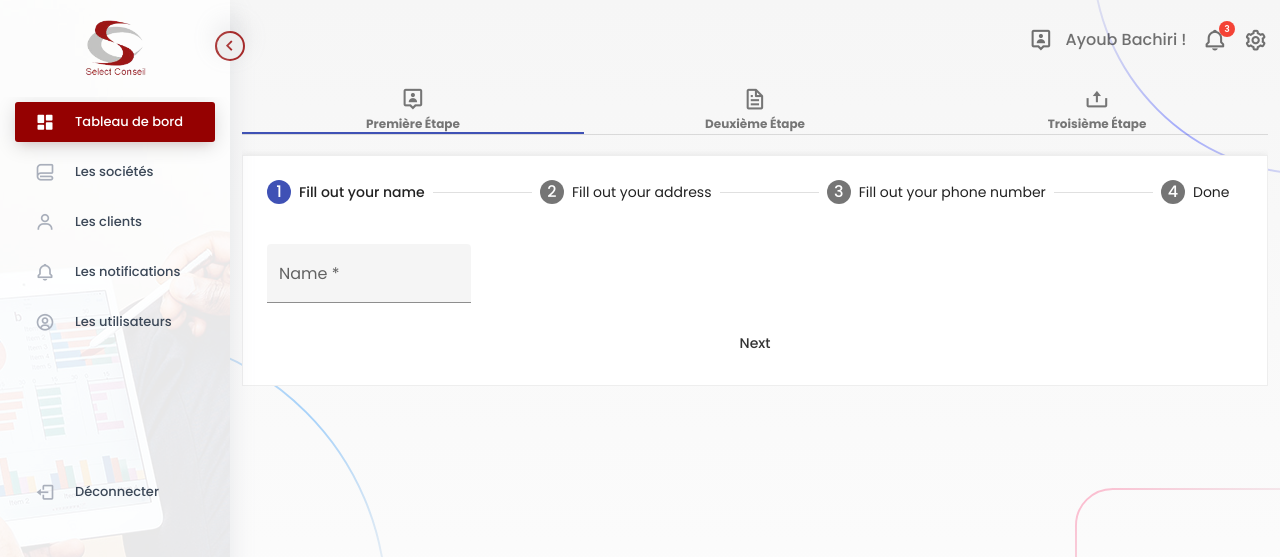
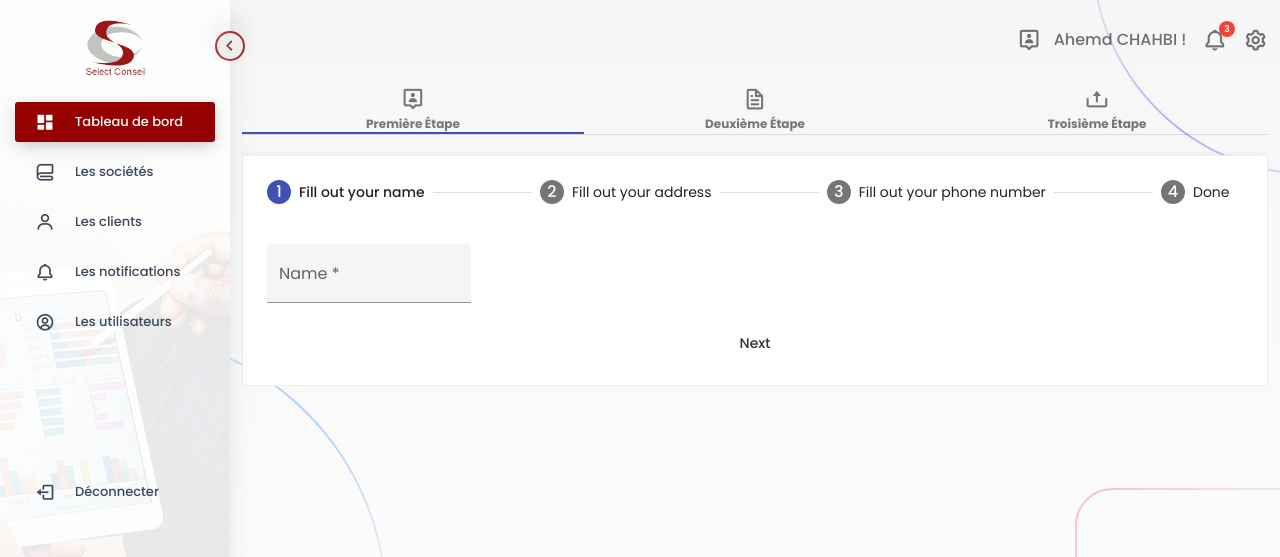
Before and after one commit to kech-dev/expert-comptable-front, an Angular app: page /auth in a window 1280 px wide. Both pictures are taken after typing "name@example.com", "Sample123" into the empty fields and a click on the button "Se connecter". Shown: the top 557 px of the page. Built offline with nearby package versions, Linux system fonts and the light colour scheme.

Commit message:
change name of user & color of icons in side bar

```diff
--- a/src/app/core/navbar/navbar.component.html
+++ b/src/app/core/navbar/navbar.component.html
@@ -26,7 +26,7 @@
     <span class="navbar-text dropdown">
       <span class="username" >
         <i class="bx bx-user-pin bx-sm px-2"></i>
-        <span class="name" > Ayoub Bachiri !</span>
+        <span class="name" > Ahemd CHAHBI !</span>
       </span>
       <app-dropdown
         [items]="notifications"
--- a/src/assets/css/my-style.css
+++ b/src/assets/css/my-style.css
@@ -211,7 +211,7 @@ footer.footer {
   line-height: 30px;
   width: 30px;
   text-align: center;
-  color: #a9afbb;
+  /* color: #a9afbb; */
 }
 .sidebar .nav li a,
 .sidebar .nav li .dropdown-menu a {
```
